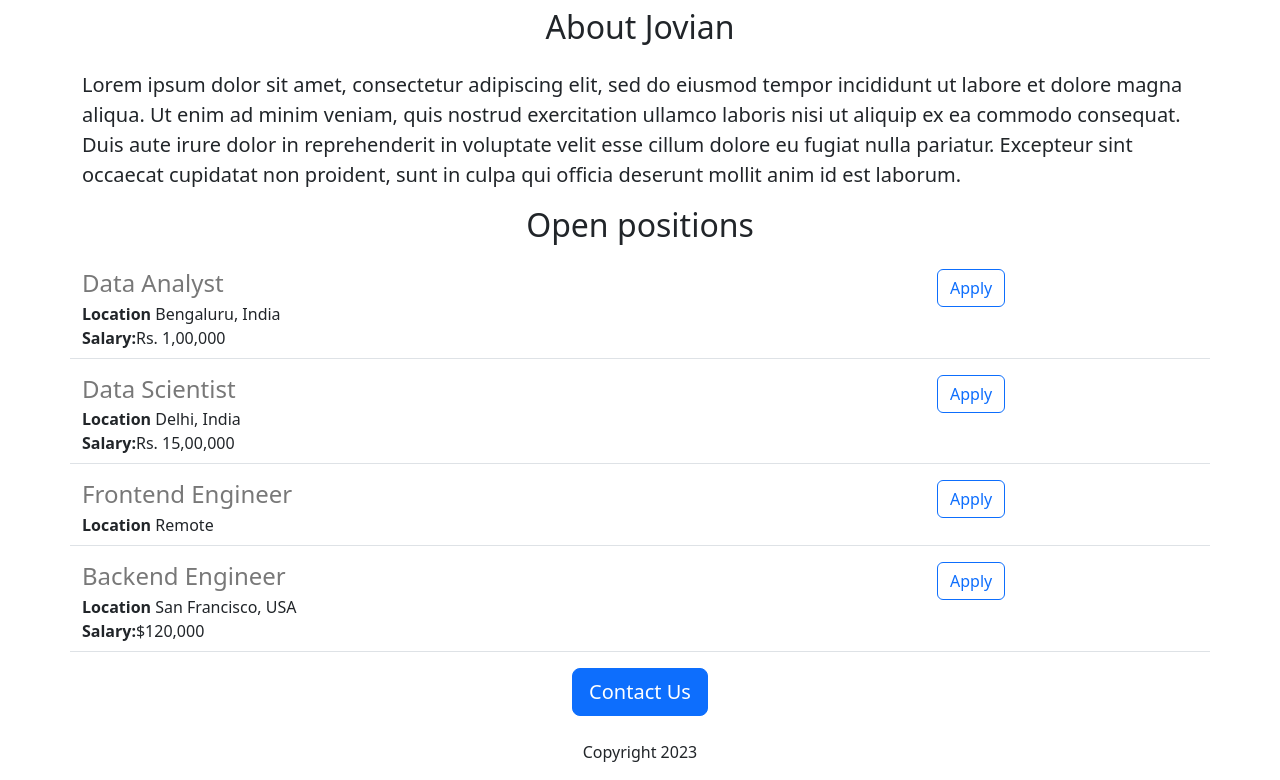
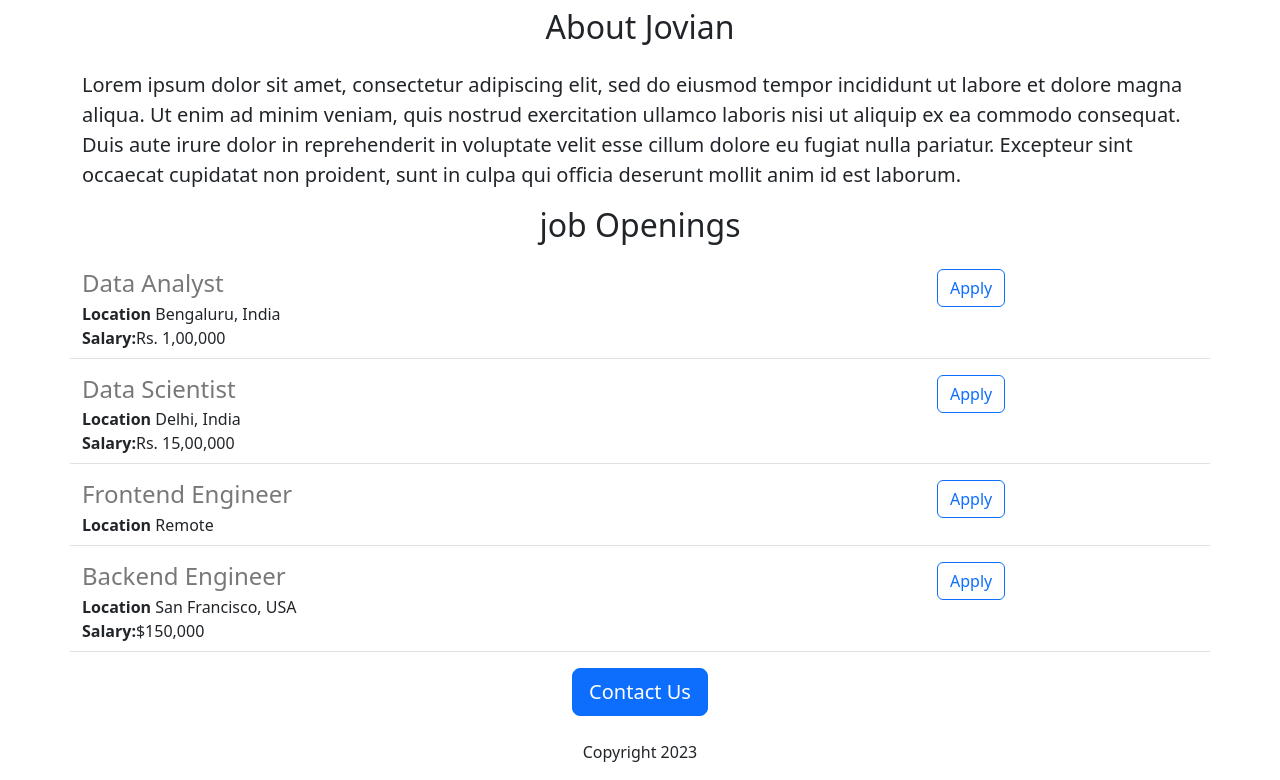
Before and after one commit to TanujRathore/carriers-website, a Flask app: page / in a window 1280 px wide. Shown: the part 440-1220 px from the top of the page. Run offline with Flask 3, Linux system fonts and the light colour scheme.

Commit message:
made some changes

```diff
--- a/app.py
+++ b/app.py
@@ -24,7 +24,7 @@
     'id':4,
     'title':'Backend Engineer',
     'location': 'San Francisco, USA',
-    'salary': '$120,000'
+    'salary': '$150,000'
   }
 ]
 
--- a/templates/home.html
+++ b/templates/home.html
@@ -21,7 +21,7 @@
       Lorem ipsum dolor sit amet, consectetur adipiscing elit, sed do eiusmod tempor incididunt ut labore et dolore magna aliqua. Ut enim ad minim veniam, quis nostrud exercitation ullamco laboris nisi ut aliquip ex ea commodo consequat. Duis aute irure dolor in reprehenderit in voluptate velit esse cillum dolore eu fugiat nulla pariatur. Excepteur sint occaecat cupidatat non proident, sunt in culpa qui officia deserunt mollit anim id est laborum.
     </p>
     <h2 class="text-center mt-2 mb-4">
-      Open positions
+      job Openings
     </h2>
     <div>
       {% for job in jobs %}
```
